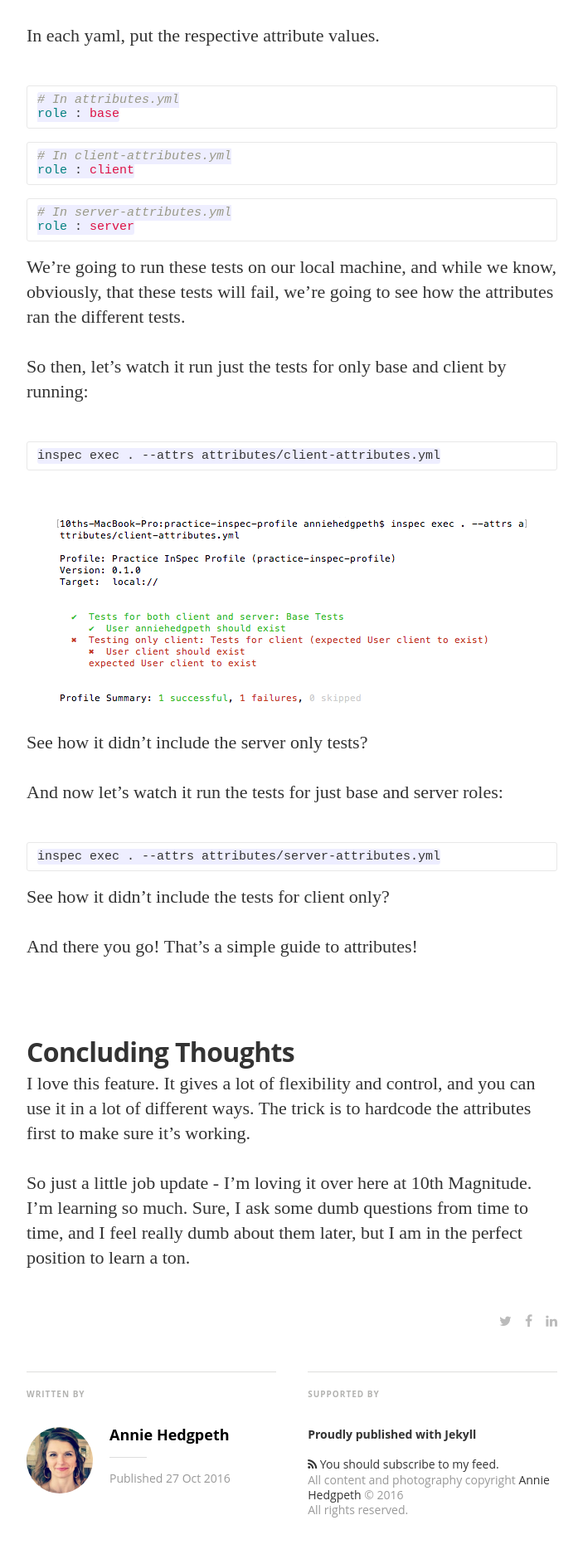
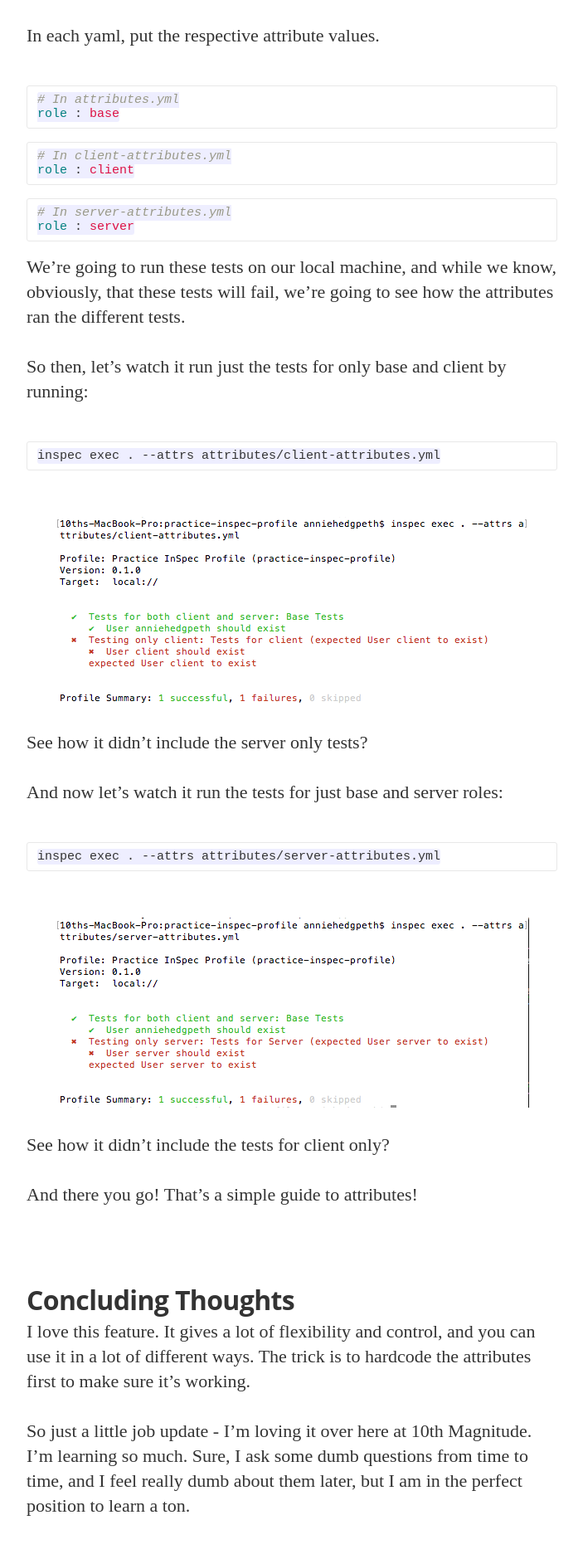
Before and after one commit to anniehedgpeth/anniehedgpeth.github.io, a Jekyll site: the page built from _posts/2016-10-05-inspec-basics-9.markdown, in a window 1280 px wide. Shown: the part 4521-6400 px from the top of the page at 83% size, without its empty margins (288-991 px from the left). Built offline with Jekyll 4.4.1, drawn with Linux system fonts in a browser that asks for light colours; nearby versions of some CDN libraries; some web fonts are replaced.

Commit message:
last pic

````diff
--- a/_posts/2016-10-05-inspec-basics-9.markdown
+++ b/_posts/2016-10-05-inspec-basics-9.markdown
@@ -114,6 +114,9 @@ And now let's watch it run the tests for just base and server roles:
 ```
 inspec exec . --attrs attributes/server-attributes.yml
 ```
+
+<img src='/assets/article_images/2016-10-05-inspec-basics-9/attributes-6.png' style='display: block; margin-left: auto; margin-right: auto; padding-top: 40px' />
+
 See how it didn't include the tests for client only?
 
 And there you go! That's a simple guide to attributes!
````
